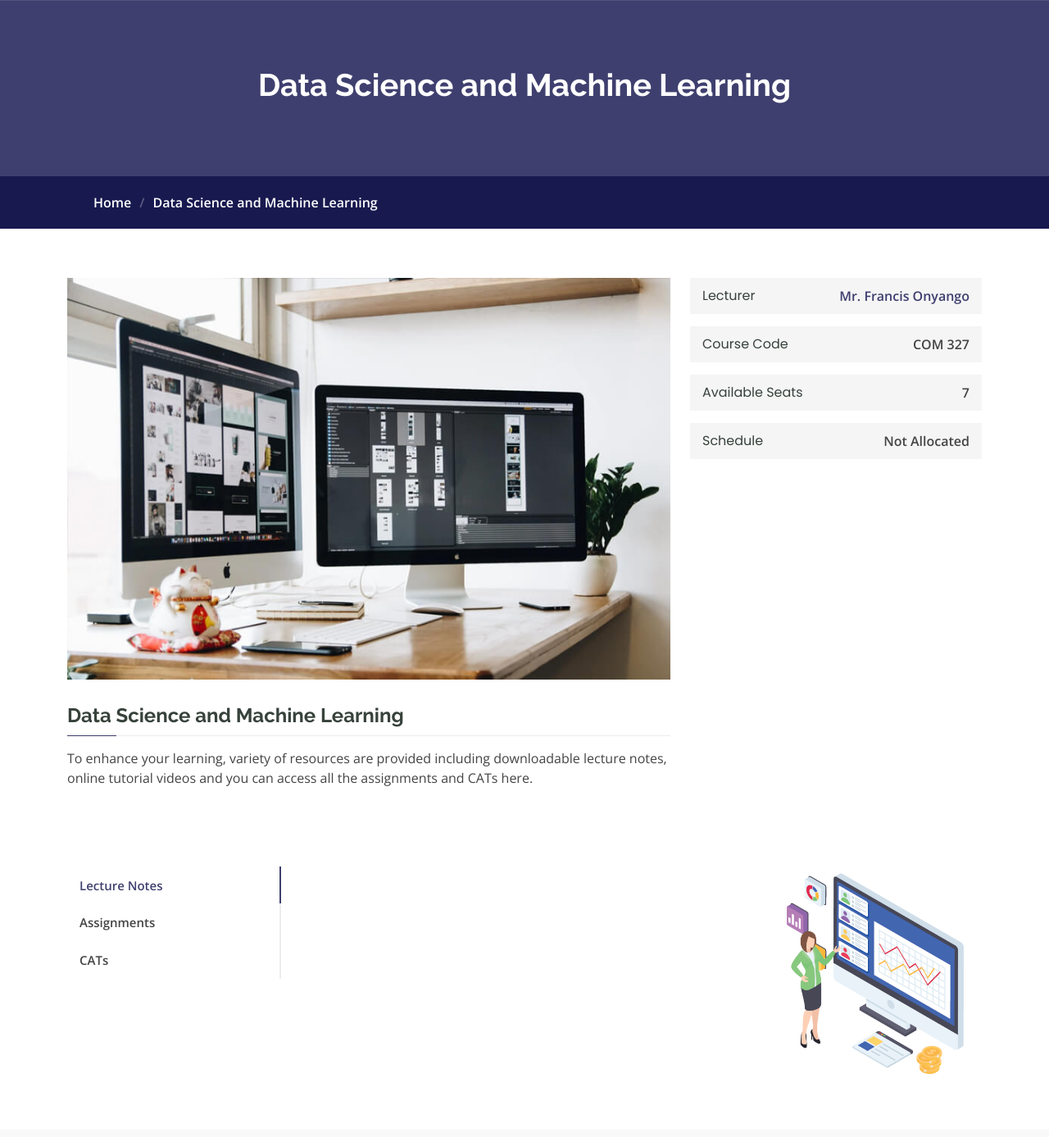
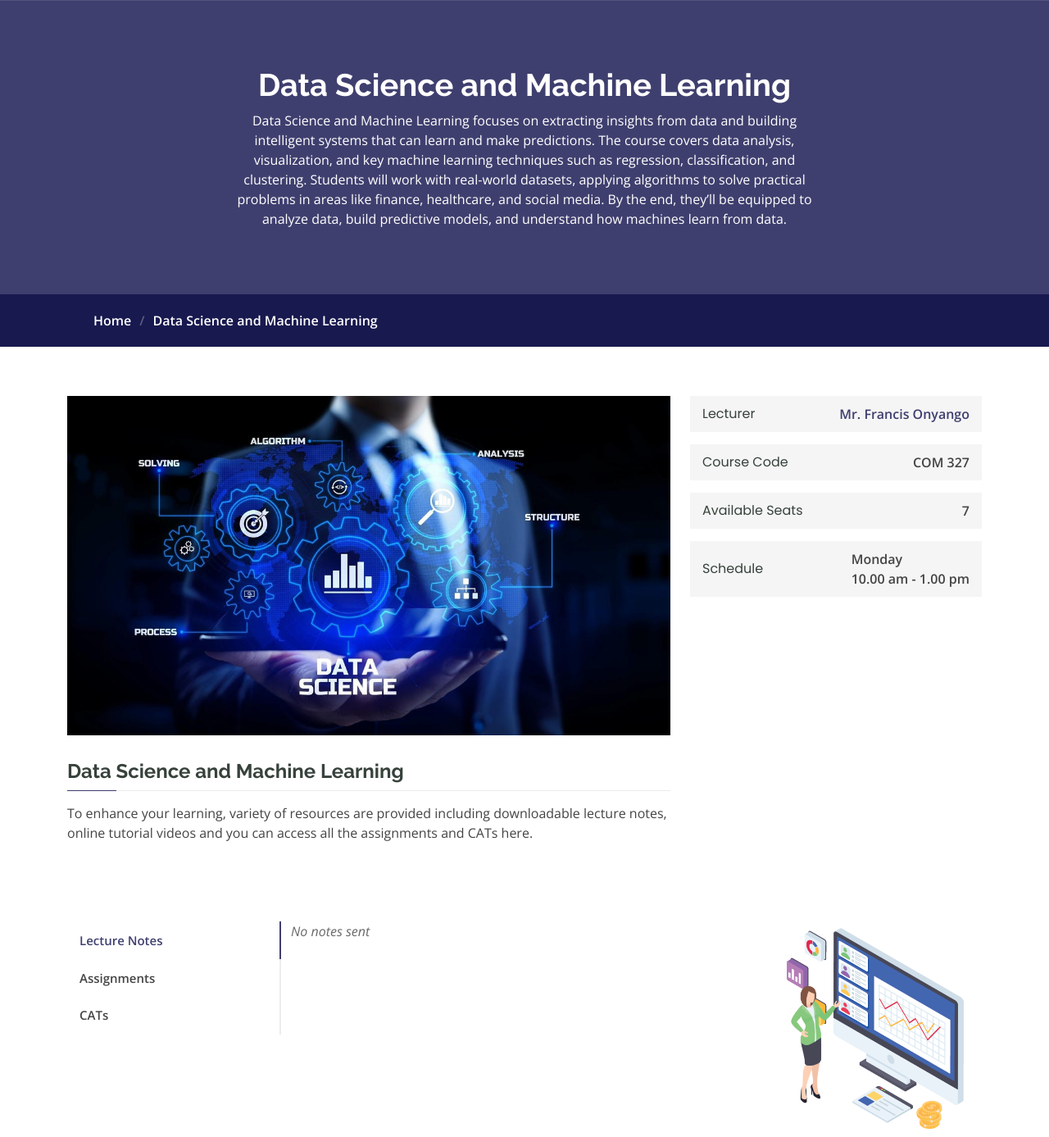
Before and after one commit to ExcelsKennedy2/Informatics-Class-System, a Django app: page /data-science-and-machine-learning/ in a window 1280 px wide. Shown: the part 90-1477 px from the top of the page at 82% size. Run offline with Django 5.2, Linux system fonts and the light colour scheme; data comes from the database, SQL or seed files in the repository; both versions use the stored data as it was after the commit; parts of the project's set-up code (start-up, migrations or seed data) failed here and were passed over; some libraries are stand-ins or nearby versions.

Commit message:
updated pages and uploaded notes

```diff
--- a/informatics/templates/data-science-and-machine-learning.html
+++ b/informatics/templates/data-science-and-machine-learning.html
@@ -17,7 +17,13 @@
                         <div class="col-lg-8">
                             <h1>Data Science and Machine Learning</h1>
                             <p class="mb-0">
-
+                                Data Science and Machine Learning focuses on extracting insights from data and building
+                                intelligent systems that can learn and make predictions. The course covers data analysis,
+                                visualization, and key machine learning techniques such as regression, classification,
+                                and clustering. Students will work with real-world datasets, applying algorithms to solve
+                                practical problems in areas like finance, healthcare, and social media. By the end, they’ll
+                                be equipped to analyze data, build predictive models, and understand how machines learn
+                                from data.
                             </p>
                         </div>
                     </div>
@@ -40,7 +46,7 @@
 
                 <div class="row">
                     <div class="col-lg-8">
-                        <img src="{% static 'assets/img/course-1.jpg' %}" class="img-fluid" alt="operating-systems">
+                        <img src="{% static 'assets/img/data science.jpg' %}" class="img-fluid" alt="data-science">
                         <h3>Data Science and Machine Learning</h3>
                         <p>
                             To enhance your learning, variety of resources are provided including downloadable lecture
@@ -67,8 +73,7 @@
 
                         <div class="course-info d-flex justify-content-between align-items-center">
                             <h5>Schedule</h5>
-                            <p>Not Allocated</p>
-{#                            <p>Wednesday <br>10.00 am - 1.00 pm</p>#}
+                            <p>Monday <br>10.00 am - 1.00 pm</p>
                         </div>
 
                     </div>
@@ -111,6 +116,8 @@
                                                     <p>{{ note.text|safe }}</p>
                                                 {% endif %}
                                             </div>
+                                            {% empty %}
+                                            <p><i>No notes sent</i></p>
                                         {% endfor %}
                                     </div>
                                     <div class="col-lg-4 text-center order-1 order-lg-2">
@@ -130,6 +137,8 @@
                                                     <p>{{ assignment.text|safe }}</p>
                                                 {% endif %}
                                             </div>
+                                            {% empty %}
+                                            <p><i>No Assignments given</i></p>
                                         {% endfor %}
                                     </div>
                                     <div class="col-lg-4 text-center order-1 order-lg-2">
@@ -149,6 +158,8 @@
                                                     <p>{{ cat.text|safe }}</p>
                                                 {% endif %}
                                             </div>
+                                            {% empty %}
+                                            <p><i>No Takeaway CATs given</i></p>
                                         {% endfor %}
                                     </div>
                                     <div class="col-lg-4 text-center order-1 order-lg-2">
```
Also changed, not shown: informatics/templates/cloud-computing.html (+13 -2 lines), informatics/templates/cyber-law-and-ethics.html (+14 -3 lines), db.sqlite3, 2 other files.
